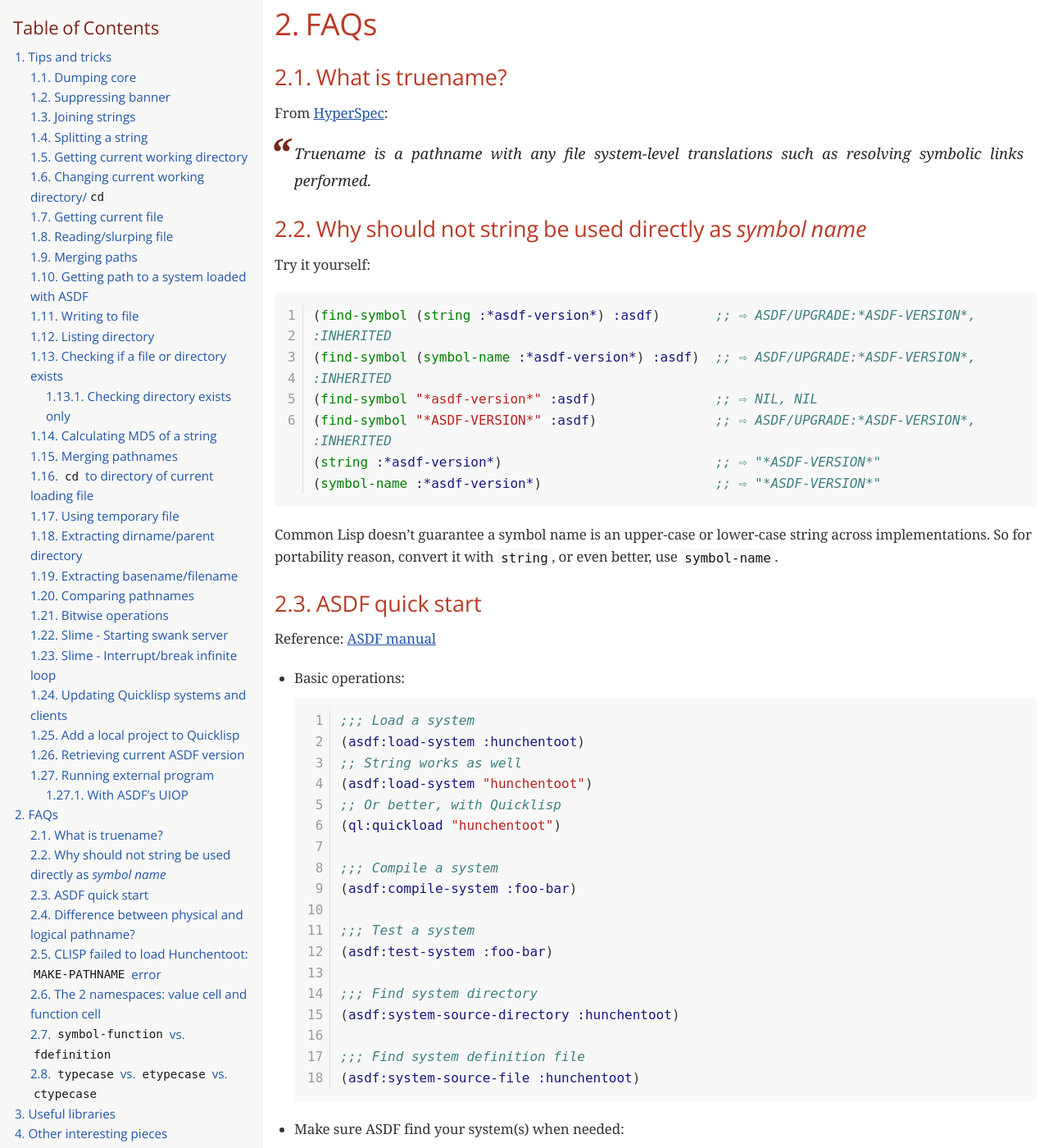
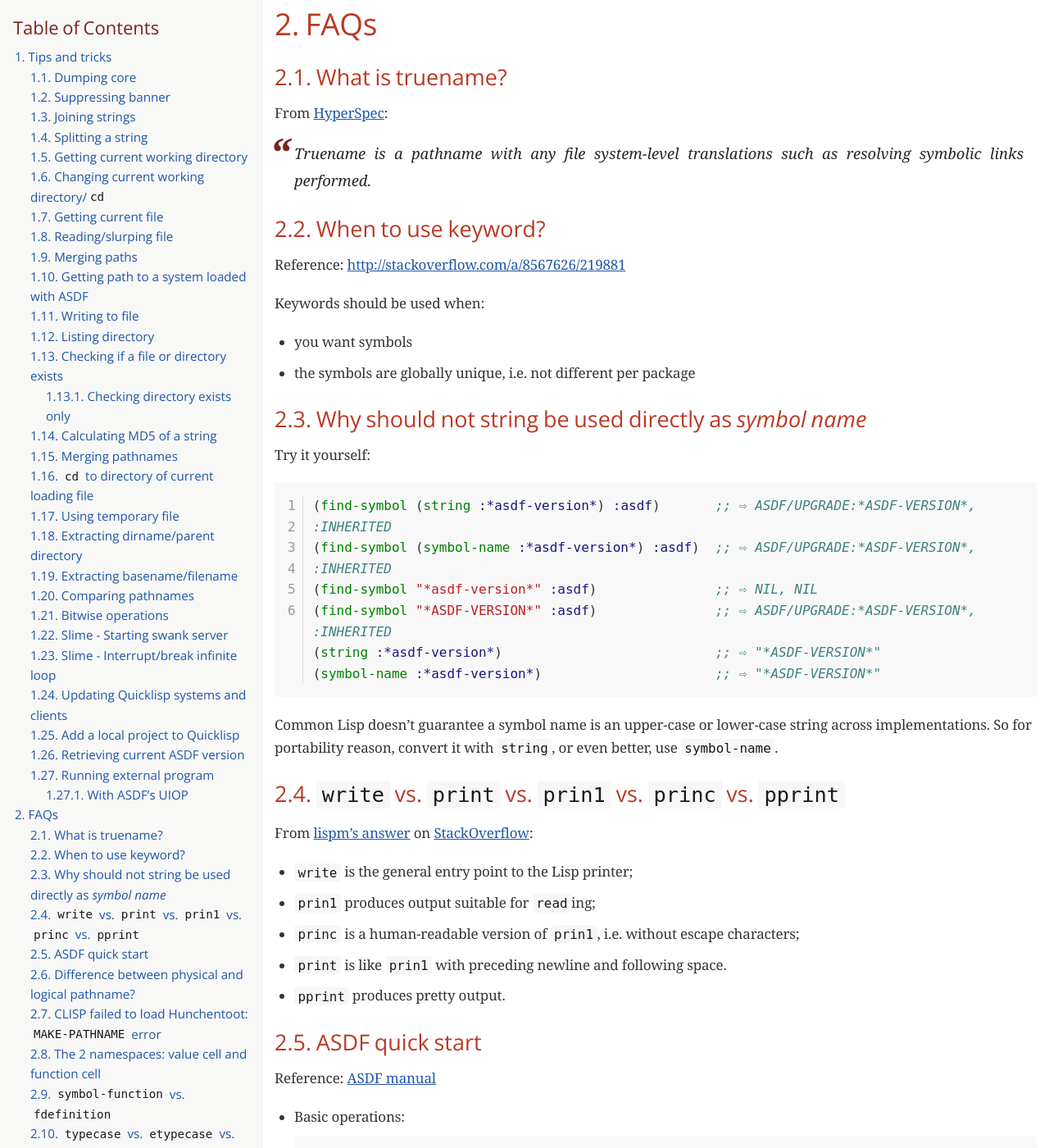
Before and after one commit to cmpitg/cmpitg.github.com, a Jekyll site: the page guides/Common-Lisp.html, which Jekyll copies as it is, in a window 1280 px wide and 1400 px high, scrolled down 11728 px. Shown: the whole window at 82% size. Built offline with Jekyll 4.4.1, drawn with Linux system fonts in a browser that asks for light colours; nearby versions of some CDN libraries; some web fonts are replaced; some of the changed text lies outside the part shown.

Commit message:
Update prog lang notes

```diff
--- a/guides/Common-Lisp.html
+++ b/guides/Common-Lisp.html
@@ -528,17 +528,20 @@ body.book #toc,body.book #preamble,body.book h1.sect0,body.book .sect1>h2{page-b
 <li><a href="#_faqs">2. FAQs</a>
 <ul class="sectlevel2">
 <li><a href="#_what_is_truename">2.1. What is truename?</a></li>
-<li><a href="#_why_should_not_string_be_used_directly_as_em_symbol_name_em">2.2. Why should not string be used directly as <em>symbol name</em></a></li>
-<li><a href="#_asdf_quick_start">2.3. ASDF quick start</a></li>
-<li><a href="#_difference_between_physical_and_logical_pathname">2.4. Difference between physical and logical pathname?</a></li>
-<li><a href="#_clisp_failed_to_load_hunchentoot_code_make_pathname_code_error">2.5. CLISP failed to load Hunchentoot: <code>MAKE-PATHNAME</code> error</a></li>
-<li><a href="#_the_2_namespaces_value_cell_and_function_cell">2.6. The 2 namespaces: value cell and function cell</a></li>
-<li><a href="#__code_symbol_function_code_vs_code_fdefinition_code">2.7. <code>symbol-function</code> vs. <code>fdefinition</code></a></li>
-<li><a href="#__code_typecase_code_vs_code_etypecase_code_vs_code_ctypecase_code">2.8. <code>typecase</code> vs. <code>etypecase</code> vs. <code>ctypecase</code></a></li>
+<li><a href="#_when_to_use_keyword">2.2. When to use keyword?</a></li>
+<li><a href="#_why_should_not_string_be_used_directly_as_em_symbol_name_em">2.3. Why should not string be used directly as <em>symbol name</em></a></li>
+<li><a href="#__code_write_code_vs_code_print_code_vs_code_prin1_code_vs_code_princ_code_vs_code_pprint_code">2.4. <code>write</code> vs. <code>print</code> vs. <code>prin1</code> vs. <code>princ</code> vs. <code>pprint</code></a></li>
+<li><a href="#_asdf_quick_start">2.5. ASDF quick start</a></li>
+<li><a href="#_difference_between_physical_and_logical_pathname">2.6. Difference between physical and logical pathname?</a></li>
+<li><a href="#_clisp_failed_to_load_hunchentoot_code_make_pathname_code_error">2.7. CLISP failed to load Hunchentoot: <code>MAKE-PATHNAME</code> error</a></li>
+<li><a href="#_the_2_namespaces_value_cell_and_function_cell">2.8. The 2 namespaces: value cell and function cell</a></li>
+<li><a href="#__code_symbol_function_code_vs_code_fdefinition_code">2.9. <code>symbol-function</code> vs. <code>fdefinition</code></a></li>
+<li><a href="#__code_typecase_code_vs_code_etypecase_code_vs_code_ctypecase_code">2.10. <code>typecase</code> vs. <code>etypecase</code> vs. <code>ctypecase</code></a></li>
 </ul>
 </li>
 <li><a href="#_useful_libraries">3. Useful libraries</a></li>
 <li><a href="#_other_interesting_pieces">4. Other interesting pieces</a></li>
+<li><a href="#_useful_references">5. Useful references</a></li>
 </ul>
 </div>
 </div>
@@ -1432,7 +1435,26 @@ resolving symbolic links performed.</p>
 </div>
 </div>
 <div class="sect2">
-<h3 id="_why_should_not_string_be_used_directly_as_em_symbol_name_em">2.2. Why should not string be used directly as <em>symbol name</em></h3>
+<h3 id="_when_to_use_keyword">2.2. When to use keyword?</h3>
+<div class="paragraph">
+<p>Reference: <a href="http://stackoverflow.com/a/8567626/219881" class="bare">http://stackoverflow.com/a/8567626/219881</a></p>
+</div>
+<div class="paragraph">
+<p>Keywords should be used when:</p>
+</div>
+<div class="ulist">
+<ul>
+<li>
+<p>you want symbols</p>
+</li>
+<li>
+<p>the symbols are globally unique, i.e. not different per package</p>
+</li>
+</ul>
+</div>
+</div>
+<div class="sect2">
+<h3 id="_why_should_not_string_be_used_directly_as_em_symbol_name_em">2.3. Why should not string be used directly as <em>symbol name</em></h3>
 <div class="paragraph">
 <p>Try it yourself:</p>
 </div>
@@ -1459,7 +1481,34 @@ string across implementations.  So for portability reason, convert it with
 </div>
 </div>
 <div class="sect2">
-<h3 id="_asdf_quick_start">2.3. ASDF quick start</h3>
+<h3 id="__code_write_code_vs_code_print_code_vs_code_prin1_code_vs_code_princ_code_vs_code_pprint_code">2.4. <code>write</code> vs. <code>print</code> vs. <code>prin1</code> vs. <code>princ</code> vs. <code>pprint</code></h3>
+<div class="paragraph">
+<p>From
+<a href="http://stackoverflow.com/questions/19756296/whats-the-difference-between-write-print-pprint-princ-and-prin1">lispm&#8217;s
+answer</a> on <a href="https://stackoverflow.com">StackOverflow</a>:</p>
+</div>
+<div class="ulist">
+<ul>
+<li>
+<p><code>write</code> is the general entry point to the Lisp printer;</p>
+</li>
+<li>
+<p><code>prin1</code> produces output suitable for <code>read</code>ing;</p>
+</li>
+<li>
+<p><code>princ</code> is a human-readable version of  <code>prin1</code>, i.e. without escape characters;</p>
+</li>
+<li>
+<p><code>print</code> is like <code>prin1</code> with preceding newline and following space.</p>
+</li>
+<li>
+<p><code>pprint</code> produces pretty output.</p>
+</li>
+</ul>
+</div>
+</div>
+<div class="sect2">
+<h3 id="_asdf_quick_start">2.5. ASDF quick start</h3>
 <div class="paragraph">
 <p>Reference: <a href="https://common-lisp.net/project/asdf/asdf.html">ASDF manual</a></p>
 </div>
@@ -1633,7 +1682,7 @@ physical pathnames.</p>
 </div>
 </div>
 <div class="sect2">
-<h3 id="__code_symbol_function_code_vs_code_fdefinition_code">2.7. <code>symbol-function</code> vs. <code>fdefinition</code></h3>
+<h3 id="__code_symbol_function_code_vs_code_fdefinition_code">2.9. <code>symbol-function</code> vs. <code>fdefinition</code></h3>
 <div class="listingblock">
 <div class="content">
 <pre class="pygments highlight"><code data-lang="lisp"><table class="pyhltable"><tr><td class="linenos"><div class="linenodiv">1
@@ -1668,7 +1717,7 @@ designates a <strong>function name</strong></p>
 </div>
 </div>
 <div class="sect2">
-<h3 id="__code_typecase_code_vs_code_etypecase_code_vs_code_ctypecase_code">2.8. <code>typecase</code> vs. <code>etypecase</code> vs. <code>ctypecase</code></h3>
+<h3 id="__code_typecase_code_vs_code_etypecase_code_vs_code_ctypecase_code">2.10. <code>typecase</code> vs. <code>etypecase</code> vs. <code>ctypecase</code></h3>
 <div class="paragraph">
 <p>Match type → perform action.</p>
 </div>
@@ -1820,6 +1869,35 @@ built on libssh2.</p>
 </ul>
 </div>
 </li>
+<li>
+<p>Unit testing libraries:</p>
+<div class="ulist">
+<ul>
+<li>
+<p><a href="http://aperiodic.net/phil/archives/Geekery/notes-on-lisp-testing-frameworks.html">Phil!
+Gold notes</a> give good insights about some popular Common Lisp unit testing frameworks.</p>
+</li>
+<li>
+<p>In shorts:</p>
+<div class="ulist">
+<ul>
+<li>
+<p>For simple testing purpose,
+<a href="https://github.com/OdonataResearchLLC/lisp-unit">lisp-unit</a> wins</p>
+</li>
+<li>
+<p>For better features with interactive testing, use <a href="https://github.com/capitaomorte/fiasco">Fiasco</a>.</p>
+</li>
+<li>
+<p>For non-interactive and sophisticated testing,
+<a href="https://github.com/sionescu/fiveam">5am</a> might be a good choice.</p>
+</li>
+</ul>
+</div>
+</li>
+</ul>
+</div>
+</li>
 </ul>
 </div>
 </div>
@@ -1878,10 +1956,22 @@ looping.</p>
 </div>
 </div>
 </div>
+<div class="sect1">
+<h2 id="_useful_references">5. Useful references</h2>
+<div class="sectionbody">
+<div class="ulist">
+<ul>
+<li>
+<p><a href="http://www.lispworks.com/documentation/HyperSpec/Body/04_bc.htm">CLHS type specifier</a></p>
+</li>
+</ul>
+</div>
+</div>
+</div>
 </div>
 <div id="footer">
 <div id="footer-text">
-Last updated 2015-06-19 19:11:30 ICT
+Last updated 2015-06-25 11:51:55 ICT
 </div>
 </div>
 </body>
```
Also changed, not shown: other parts of guides/Common-Lisp.html (+3 -3 lines).
